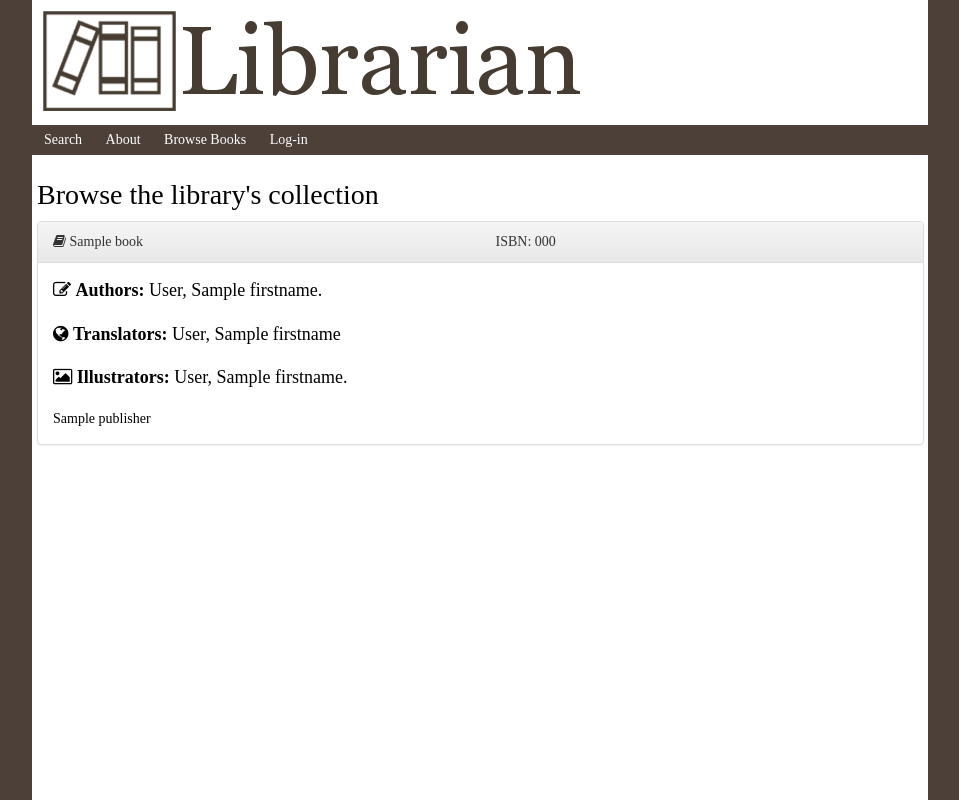
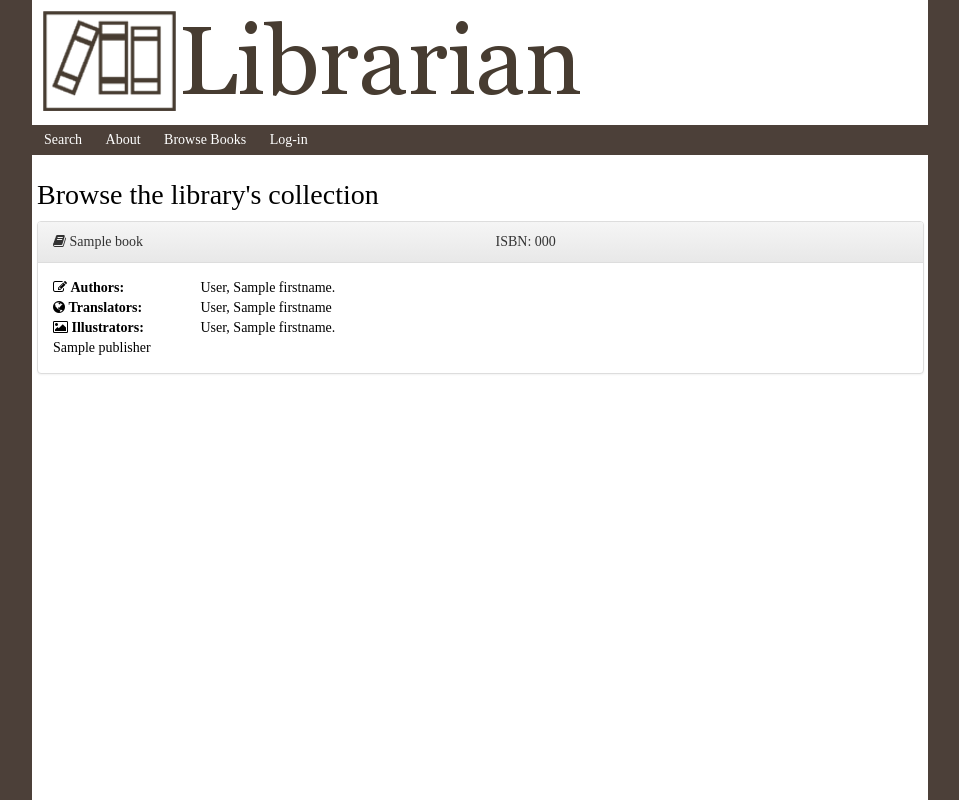
Before and after one commit to skytreader/alexandria, a Python web app: template librarian/templates/books.jinja in a window 1280 px wide. Shown: the whole page, without its empty margins (160-1119 px from the left). Run offline with Jinja, Linux system fonts and the light colour scheme; the template is opened without the code that fills it: most values are stand-ins (such as "Sample title", 1, 10 or a date in 2020); some web fonts are replaced.

Commit message:
More better spacing.

```diff
--- a/librarian/templates/books.jinja
+++ b/librarian/templates/books.jinja
@@ -12,26 +12,42 @@
             </div>
         </div>
     </div>
-    <div class="panel-body">
+    <div class="panel-body book-info">
         {% if book.author %}
-            <p><i class="fa fa-pencil-square-o"></i> <strong>Authors:</strong>
+            <div class="row">
+                <div class="col-md-2 creator-label">
+                    <i class="fa fa-pencil-square-o"></i> <strong>Authors:</strong>
+                </div>
+                <div class="col-md-9">
                     {% for author in book.author %}
                         {{ author.lastname }}, {{ author.firstname }}.
                     {% endfor %}
-            </p>
+                </div>
+            </div>
         {% endif %}
         {% if book.translator %}
-            <p><i class="fa fa-globe"></i> <strong>Translators:</strong>
+            <div class="row">
+                <div class="col-md-2 creator-label">
+                    <i class="fa fa-globe"></i> <strong>Translators:</strong>
+                </div>
+                <div class="col-md-9">
                     {% for translator in book.translator %}
                         {{ translator.lastname }}, {{ translator.firstname }}
                     {% endfor %}
+                </div>
+            </div>
         {% endif %}
         {% if book.illustrator %}
-            <p><i class="fa fa-picture-o"></i> <strong>Illustrators:</strong>
+            <div class="row">
+                <div class="col-md-2 creator-label">
+                    <i class="fa fa-picture-o"></i> <strong>Illustrators:</strong>
+                </div>
+                <div class="col-md-9">
                     {% for illustrator in book.illustrator %}
                         {{ illustrator.lastname }}, {{ illustrator.firstname }}.
                     {% endfor %}
-            </p>
+                </div>
+            </div>
         {% endif %}
         {{ book.publisher }}
     </div>
```
Also changed, not shown: librarian/static/styles/books.css (+8 -0 lines). Lines whose indentation alone changed are shown as unchanged.
